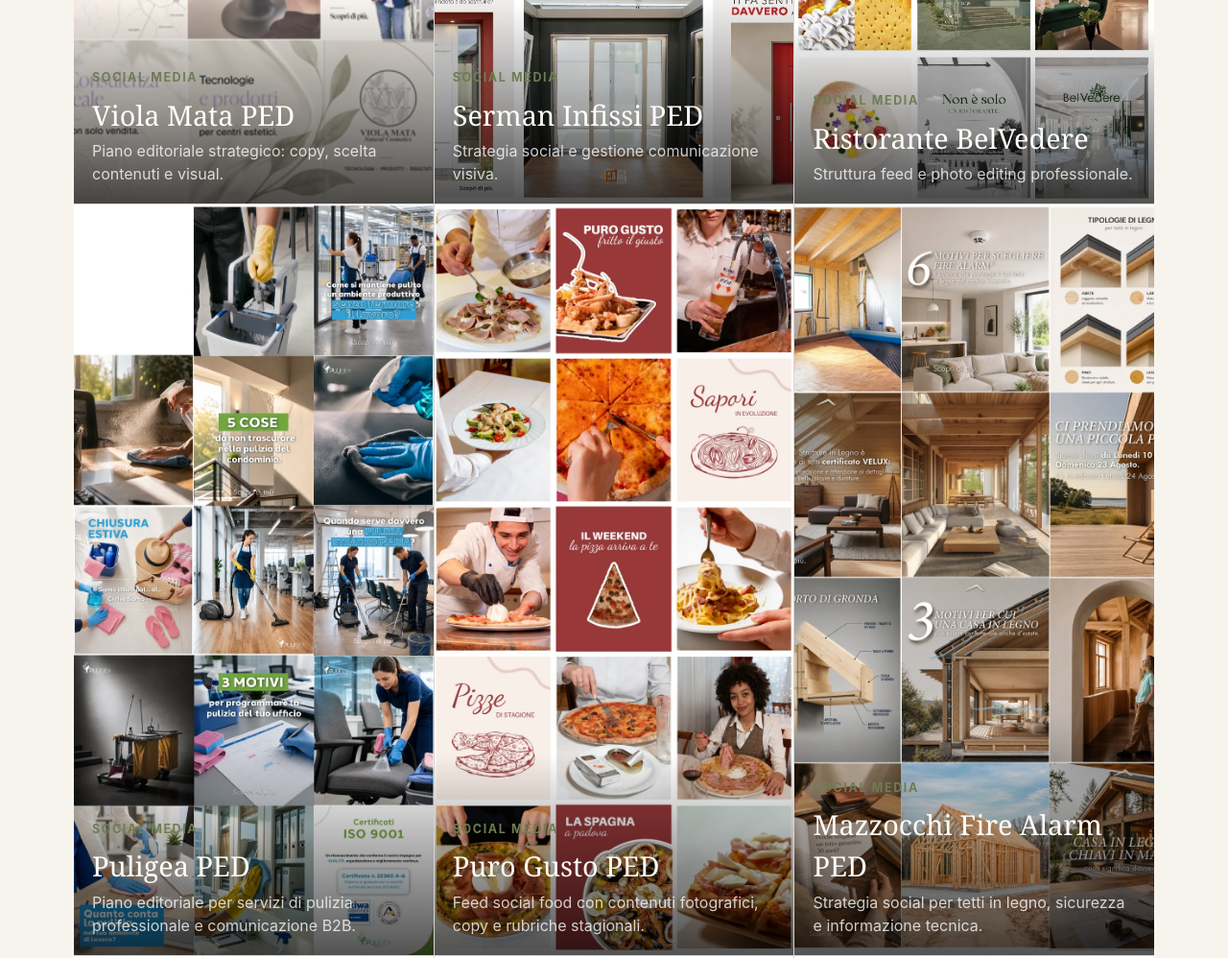
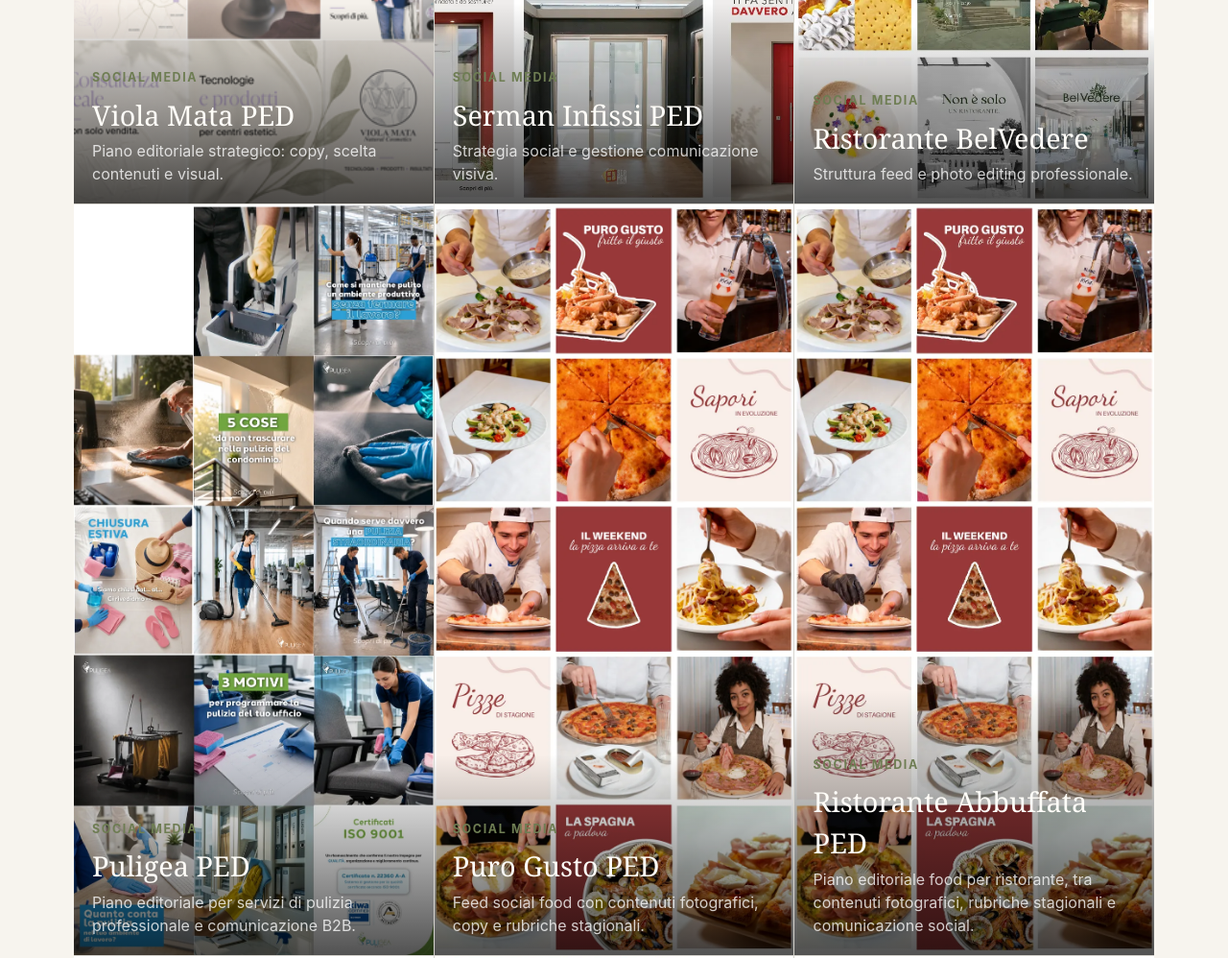
Before and after one commit to pressigiulia-spec/giulia-portfolio, a plain HTML site: page index.html in a window 1280 px wide. Shown: the part 8439-9437 px from the top of the page at 96% size. Drawn offline with Linux system fonts and the light colour scheme.

Commit message:
Add Ristorante Abbuffata PED project

```diff
--- a/index.html
+++ b/index.html
@@ -203,6 +203,10 @@
         <article class="work-tile" data-category="social" data-lightbox="assets/optimized/assets/social-media/puro-gusto-feed.webp">
           <img src="assets/optimized/assets/social-media/puro-gusto-feed.webp" alt="Puro Gusto PED" loading="lazy">
           <div><span>Social Media</span><h3>Puro Gusto PED</h3><p>Feed social food con contenuti fotografici, copy e rubriche stagionali.</p></div>
+        </article>
+        <article class="work-tile" data-category="social" data-lightbox="assets/optimized/assets/social-media/ristorante-abbuffata-ped.webp">
+          <img src="assets/optimized/assets/social-media/ristorante-abbuffata-ped.webp" alt="Ristorante Abbuffata PED" loading="lazy">
+          <div><span>Social Media</span><h3>Ristorante Abbuffata PED</h3><p>Piano editoriale food per ristorante, tra contenuti fotografici, rubriche stagionali e comunicazione social.</p></div>
         </article>
         <article class="work-tile" data-category="social" data-lightbox="assets/optimized/assets/social-media/mazzocchi-fire-alarm-feed.webp">
           <img src="assets/optimized/assets/social-media/mazzocchi-fire-alarm-feed.webp" alt="Mazzocchi Fire Alarm PED" loading="lazy">
```
Also changed, not shown: assets/optimized/assets/social-media/ristorante-abbuffata-ped.webp (added).
